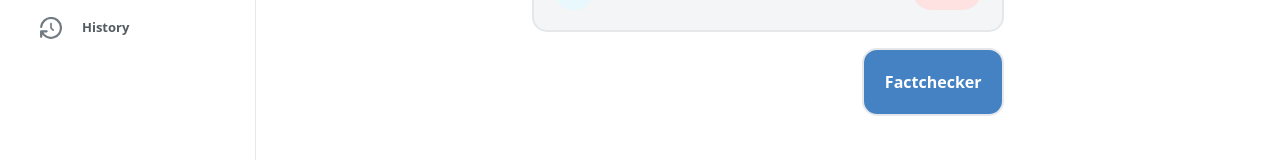
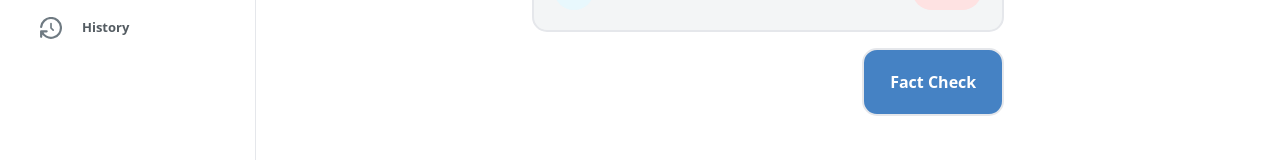
Before and after one commit to Project-Bourne/fe-turnitin, a Next.js app: page /home/components/FileUpload/FileUploadSection in a window 1280 px wide. Shown: the part 259-419 px from the top of the page. Built offline with nearby package versions, Linux system fonts and the light colour scheme.

Commit message:
Update FileUploadSection.tsx

```diff
--- a/src/pages/home/components/FileUpload/FileUploadSection.tsx
+++ b/src/pages/home/components/FileUpload/FileUploadSection.tsx
@@ -98,7 +98,7 @@ function FileUploadSection({ file, handleDeleteFile, uploadDisabled }) {
               className="p-5 cursor-pointer flex md:w-[30%] w-[50%] align-middle justify-center bg-[#4582C4] border-2 text-white rounded-[15px] font-extrabold"
               onClick={handleFactUpload}
             >
-              <span>Factchecker</span>
+              <span>Fact Check</span>
             </div>
           )}
         </div>
```
